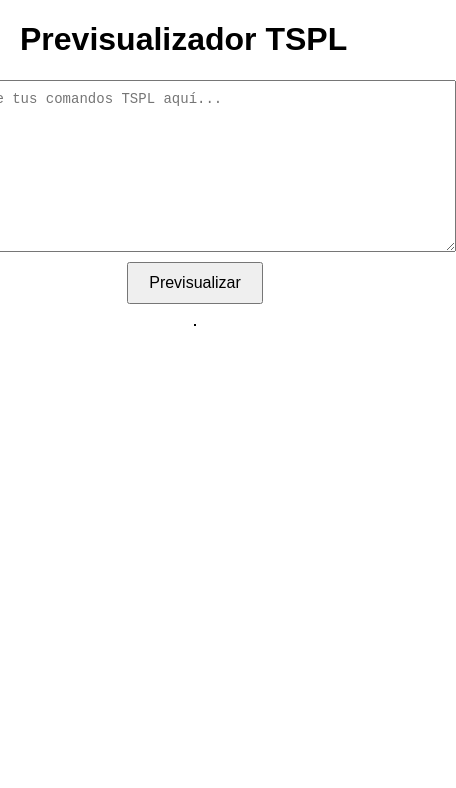
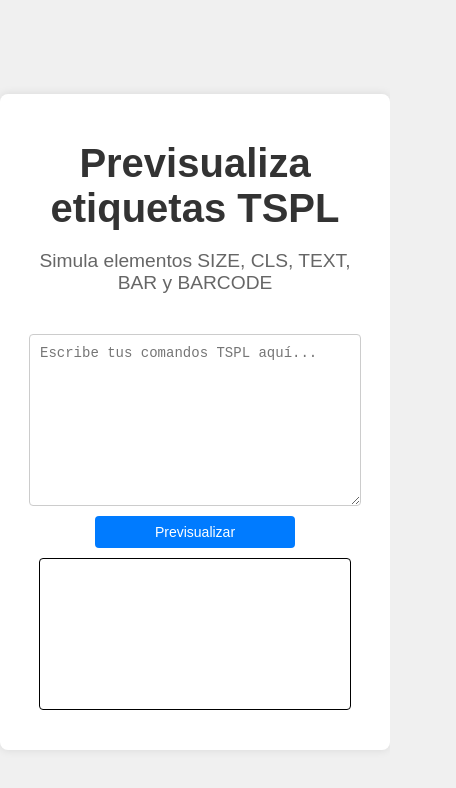
Before and after one commit to jmboada30/tspl-label-viewer, a website: page public/index.html in a window 390 px wide. Shown: the whole page, 456 px wide, since content can reach past the window. Drawn offline with Linux system fonts and the light colour scheme.

Commit message:
Enhance TSPL previewer UI with responsive design, improved layout, and new styling

```diff
--- a/public/index.html
+++ b/public/index.html
@@ -2,16 +2,27 @@
 <html lang="es">
 <head>
   <meta charset="UTF-8">
+  <meta name="viewport" content="width=device-width, initial-scale=1.0">
   <title>Previsualizador TSPL</title>
-  <link rel="stylesheet" href="style.css">
+  <link rel="stylesheet" href="style.css" />
 </head>
 <body>
-  <h1>Previsualizador TSPL</h1>
-  <div class="container">
-    <textarea id="tsplInput" placeholder="Escribe tus comandos TSPL aquí..."></textarea>
-    <button id="previewBtn">Previsualizar</button>
-    <div id="labelPreview" class="label-preview">
-      <!-- Aquí se mostrará la etiqueta -->
+  <div class="main">
+    <h1 class="title">Previsualiza etiquetas TSPL</h1>
+    <p class="description">Simula elementos SIZE, CLS, TEXT, BAR y BARCODE</p>
+    <div class="container">
+      <div class="input-container">
+        <textarea
+          id="tsplInput"
+          placeholder="Escribe tus comandos TSPL aquí..."
+        ></textarea>
+        <button class="preview-btn" id="previewBtn">Previsualizar</button>
+      </div>
+      <div class="preview-container">
+        <div id="labelPreview" class="label-preview">
+          <!-- Aquí se mostrará la etiqueta -->
+        </div>
+      </div>
     </div>
   </div>
   <script src="script.js"></script>
--- a/public/style.css
+++ b/public/style.css
@@ -1,31 +1,101 @@
 body {
   font-family: Arial, sans-serif;
-    margin: 20px;
+  margin: 0;
+  padding: 0;
+  display: flex;
+  justify-content: center;
+  align-items: center;
+  min-height: 100vh;
+  background-color: #f0f0f0;
+}
+
+.main {
+  width: 100%;
+  max-width: 1200px;
+  padding: 20px;
+  background-color: #fff;
+  box-shadow: 0 0 10px rgba(0, 0, 0, 0.1);
+  border-radius: 8px;
+  text-align: center;
+}
+
+.title {
+  font-size: 2.5em;
+  margin-bottom: 10px;
+  color: #333;
+}
+
+.description {
+  font-size: 1.2em;
+  margin-bottom: 20px;
+  color: #666;
 }
 
 .container {
   display: flex;
   flex-direction: column;
   align-items: center;
+  background-color: #fff;
+  padding: 20px;
+}
+
+.input-container, .preview-container {
+  width: 100%;
+  display: flex;
+  flex-direction: column;
+  align-items: center;
 }
 
 textarea {
-    width: 500px;
+  width: 100%;
+  max-width: 500px;
   height: 150px;
   margin-bottom: 10px;
   padding: 10px;
   font-family: monospace;
   font-size: 14px;
+  border: 1px solid #ccc;
+  border-radius: 4px;
 }
 
-  button {
-    margin-bottom: 20px;
-    padding: 10px 20px;
-    font-size: 16px;
+.preview-btn {
+  padding: 8px 16px;
+  font-size: 14px;
+  width: 200px;
+  border: none;
+  border-radius: 4px;
+  background-color: #007bff;
+  color: #fff;
+  cursor: pointer;
+}
+
+.preview-btn:hover {
+  background-color: #0056b3;
 }
 
 .label-preview {
   position: relative;
   border: 1px solid #000;
   background-color: #fff;
+  max-width: 500px;
+  width: 100%;
+  height: 150px;
+  margin-top: 10px;
+  border-radius: 4px;
 }
+
+@media (min-width: 768px) {
+  .container {
+    flex-direction: row;
+    justify-content: space-between;
+  }
+
+  .input-container, .preview-container {
+    width: 48%;
+  }
+
+  textarea, .label-preview {
+    width: 100%;
+    margin-top: 0;
+  }
+}
```
Lines whose indentation alone changed are shown as unchanged.
